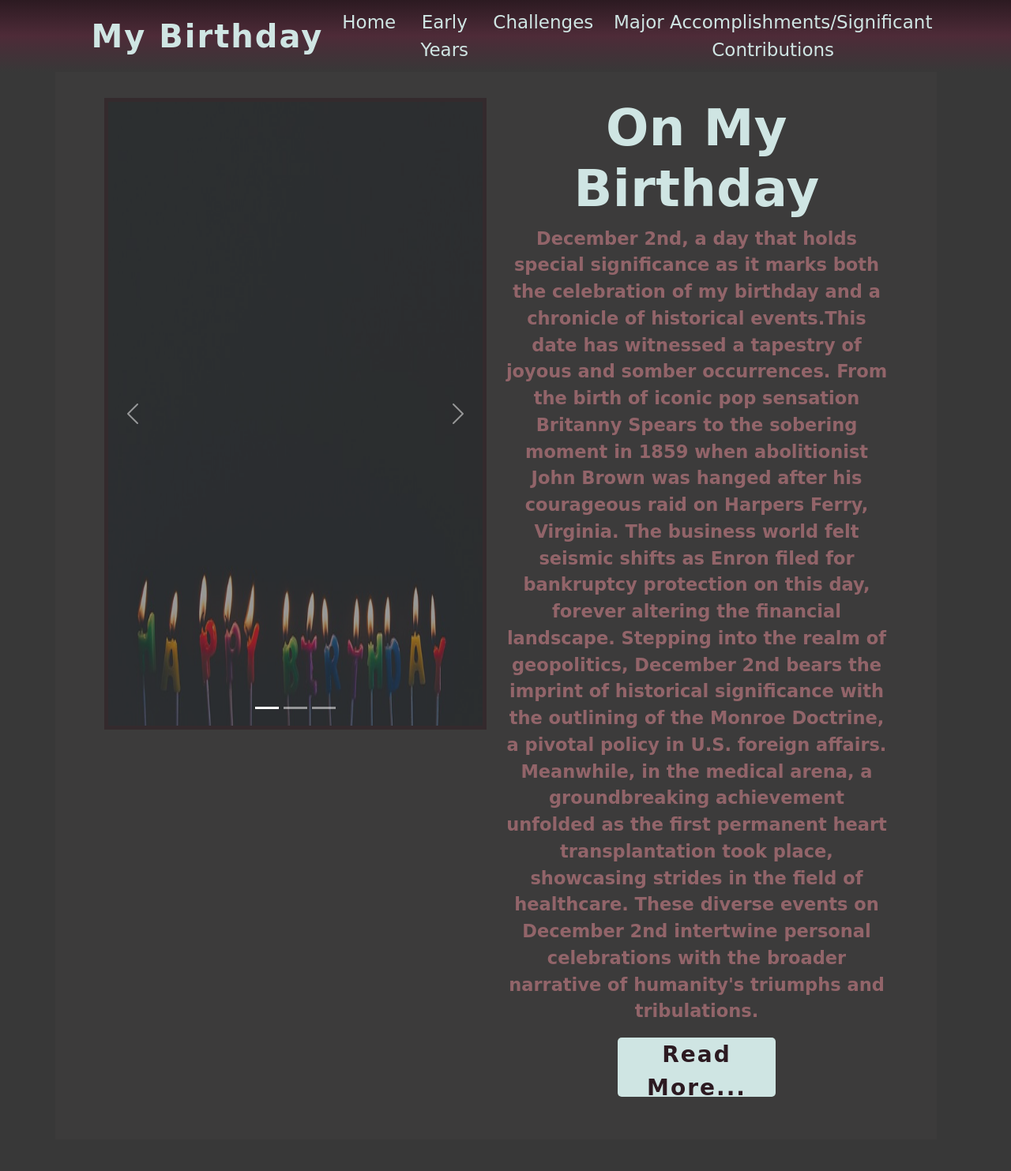
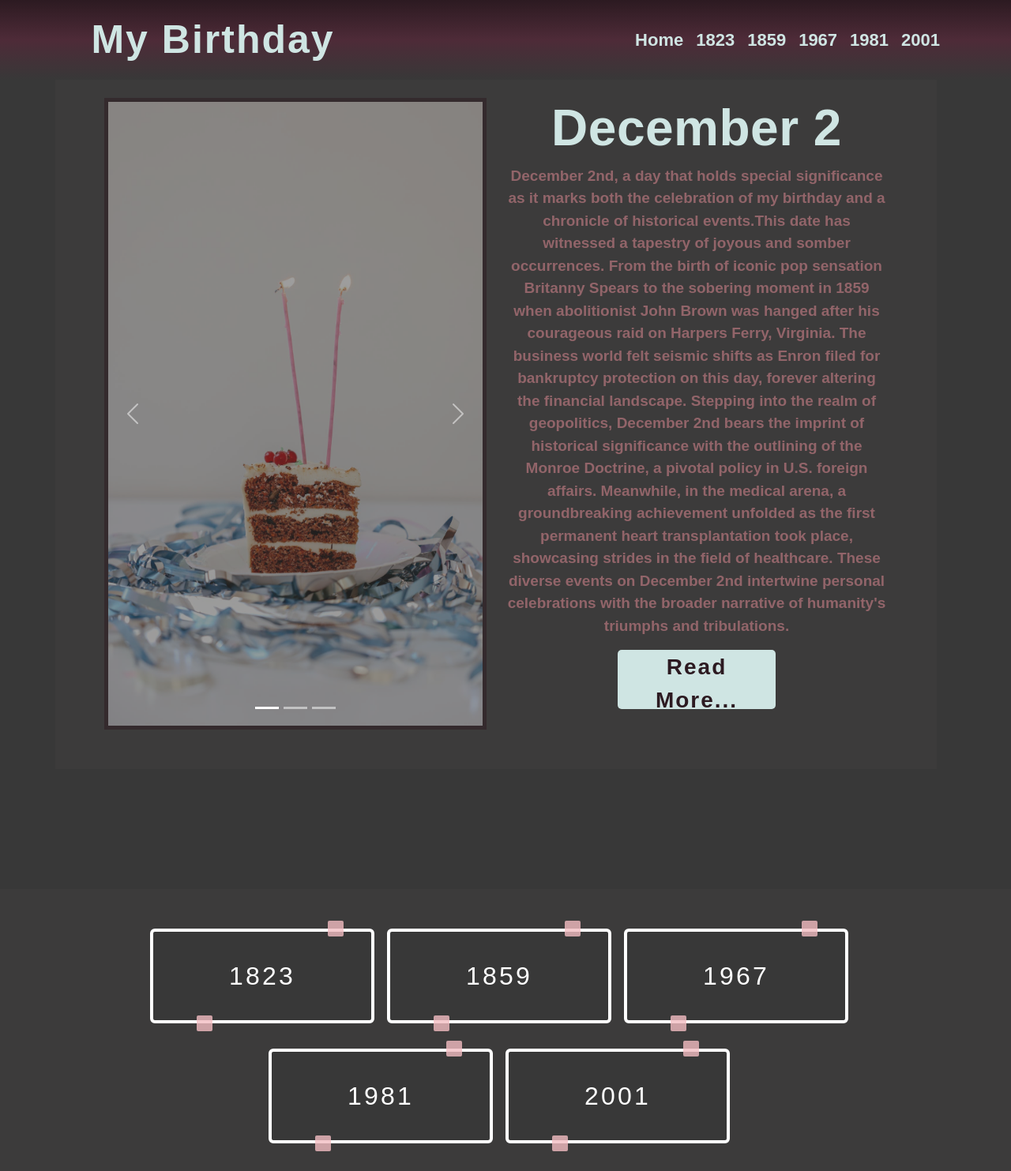
Before and after one commit to Koustubha068/On_My_Birthday_January, a plain HTML site: page index.html in a window 1280 px wide. Shown: the top 1483 px of the page at 79% size. Drawn offline with nearby package versions, Linux system fonts and the light colour scheme; a web font is replaced by a local one.

Commit message:
changes nabar and imgs

```diff
--- a/index.html
+++ b/index.html
@@ -6,6 +6,7 @@
     <title>On My Birthday </title>
     <link rel="preconnect" href="https://fonts.googleapis.com">
 <link rel="preconnect" href="https://fonts.gstatic.com" crossorigin>
+<link rel="stylesheet" href="https://use.typekit.net/igm1whk.css">
 <link rel="stylesheet" href="https://use.fontawesome.com/releases/v5.6.3/css/all.css" integrity="sha384-UHRtZLI+pbxtHCWp1t77Bi1L4ZtiqrqD80Kn4Z8NTSRyMA2Fd33n5dQ8lWUE00s/" crossorigin="anonymous">
 
 <link href="https://fonts.googleapis.com/css2?family=Rouge+Script&display=swap" rel="stylesheet">
@@ -30,15 +31,23 @@
             <a class="nav-link" href="#Home">Home</a>
           </li>
           <li class="nav-item">
-            <a class="nav-link" href="#Early Years">Early Years</a>
+            <a class="nav-link" href="#1823">1823</a>
           </li>
 
           <li class="nav-item">
-            <a class="nav-link" href="#Challenges">Challenges</a>
+            <a class="nav-link" href="#1859">1859</a>
           </li>
 
           <li class="nav-itemS">
-            <a class="nav-link" href="#Major Accomplishments/Significant Contributions">Major Accomplishments/Significant Contributions</a>
+            <a class="nav-link" href="#1967">1967</a>
+          </li>
+
+          <li class="nav-itemS">
+            <a class="nav-link" href="#1981">1981</a>
+          </li>
+
+          <li class="nav-itemS">
+            <a class="nav-link" href="#2001">2001</a>
           </li>
 
 
@@ -51,7 +60,7 @@
 
   <!--end of navbar-->
   <!-- beg of a little about me (before buttons)-->
-  <section id="Challenges">
+  <section id="Home">
     <section class="about" id="about">
       <div class="container">
         <div class="main-txt">
@@ -69,13 +78,13 @@
               </div>
               <div class="carousel-inner">
                 <div class="carousel-item active">
-                  <img src="candles-1835449_640.jpg" class="d-block w-100" alt="balloons">
+                  <img src="pexels-cup-of-couple-8014714.jpg" class="d-block w-100" alt="balloons">
                 </div>
                 <div class="carousel-item">
-                  <img src="champagne-4734176_640.jpg" class="d-block w-100" alt="cake">
+                  <img src="pexels-cup-of-couple-8015242.jpg" class="d-block w-100" alt="cake">
                 </div>
                 <div class="carousel-item">
-                  <img src="pexels-natalie-bond-3371094.jpg" class="d-block w-100" alt="Bday">
+                  <img src="pexels-towfiqu-barbhuiya-11264390.jpg" class="d-block w-100" alt="Bday">
                 </div>
               </div>
               <button class="carousel-control-prev" type="button" data-bs-target="#carouselExampleIndicators" data-bs-slide="prev">
@@ -90,7 +99,7 @@
           </div>
 
           <div class="col-md-6 py-3 py-md-0">
-            <h2 class="him">On My Birthday </h2>
+            <h2 class="him">December 2</h2>
             <p class="Newton">
               December 2nd, a day that holds special significance as it marks both the celebration of my birthday and a chronicle of historical events.This date has witnessed a tapestry of joyous and somber occurrences. From the birth of iconic pop sensation Britanny Spears to the sobering moment in 1859 when abolitionist John Brown was hanged after his courageous raid on Harpers Ferry, Virginia. The business world felt seismic shifts as Enron filed for bankruptcy protection on this day, forever altering the financial landscape. Stepping into the realm of geopolitics, December 2nd bears the imprint of historical significance with the outlining of the Monroe Doctrine, a pivotal policy in U.S. foreign affairs. Meanwhile, in the medical arena, a groundbreaking achievement unfolded as the first permanent heart transplantation took place, showcasing strides in the field of healthcare. These diverse events on December 2nd intertwine personal celebrations with the broader narrative of humanity's triumphs and tribulations.
             </p>
@@ -107,11 +116,12 @@
 <div class ="row px-4">
   <div class="col-lg-12 px-4 ">
   <div class="btnsContainer">
-    <div class="btn "><span>Button</span></div>
-    <div class="btn"><span>Button</span></div>
-    <div class="btn"><span>Button</span></div>
-    <div class="btn"><span>Button</span></div>
-    <div class="btn"><span>Button</span></div>
+   <section id="1823"><div class="btn "><span>1823</span></div></section>
+   <section id="1859"><div class="btn "><span>1859</span></div></section>
+   <section id="1967"><div class="btn "><span>1967</span></div></section>
+   <section id="1981"><div class="btn "><span>1981</span></div></section>
+   <section id="2001"><div class="btn "><span>2001</span></div></section>
+
   </div>
   </div>
 </div>
--- a/style.css
+++ b/style.css
@@ -1,68 +1,78 @@
-body{
+body {
     background-color: rgb(56, 56, 56);
-   display:flex;
-   justify-content:center;
-   align-items:center;
-   flex-direction:column;
-   gap:4rem;
-   min-height:100vh;
-   position:relative;
+    display: flex;
+    justify-content: center;
+    align-items: center;
+    flex-direction: column;
+    gap: 4rem;
+    min-height: 100vh;
+    position: relative;
 
 }
 
 
 
 
-html::-webkit-scrollbar-thumb{
-background:#b2744c;
-}
-html::-webkit-scrollbar-track{
-    background:transparent;
-    border-radius:10px;
-}
-html::webkit-scrollbar{
-    width:10px;
-    height:100px;
+html::-webkit-scrollbar-thumb {
+    background: #b2744c;
 }
 
-.navbar{
-    background-image:linear-gradient(#2c1a21,#4e2b38,rgb(56, 56, 56) );
+html::-webkit-scrollbar-track {
+    background: transparent;
+    border-radius: 10px;
+}
+
+html::webkit-scrollbar {
+    width: 10px;
+    height: 100px;
+}
+
+.navbar {
+    background-image: linear-gradient(#2c1a21, #4e2b38, rgb(56, 56, 56));
     position: fixed;
 
 }
-.navbar-nav-a{
-    font-family: 'Rouge Script', cursive;
-    font-size:18px;
-    text-transform:uppercase;
-    font-weight:bold;
+
+.navbar-nav-a {
+    font-family: "sinete", sans-serif;
+    font-weight: 400;
+    font-style: normal;
 
 }
-.navbar-brand{
-    margin-left:3%;
+
+.navbar-brand {
+    margin-left: 3%;
 }
-.navbar-light .navbar-brand{
-    color:#CFE5E3;
-    font-size:40px;
-    font-weight:bold;
-    letter-spacing:2px;
-    font-family: 'Rouge Script', cursive;
+
+.navbar-light .navbar-brand {
+    color: #CFE5E3;
+    font-size: 50px;
+    font-weight: bold;
+    letter-spacing: 2px;
+    font-family: "sinete", sans-serif;
     font-style: normal;
 }
-.navbar-light .navbar-nav .nav-link{
-    color:#CFE5E3;
-    font-family: 'Rouge Script', cursive;
-    font-size:23px;
+
+.navbar-light .navbar-nav .nav-link {
+    color: #CFE5E3;
+    font-family: "sinete", sans-serif;
+    font-weight: bold;
     font-style: normal;
+    font-size: 22px;
+
 }
-.navbar-nav{
-    text-align:center;
+
+.navbar-nav {
+    text-align: center;
 }
-.nav-link{
-    padding:.2rem 1rem;
-    position:relative;
-    display:inline-block;
+
+.nav-link {
+    padding: .2rem 1rem;
+    position: relative;
+    display: inline-block;
 }
-.nav-link::after{
+
+.nav-link::after {
     content: '';
     position: absolute;
     width: 100%;
@@ -74,105 +84,121 @@ html::webkit-scrollbar{
     transform-origin: bottom right;
     transition: transform 0.25s ease-out;
 }
+
 .nav-link:hover::after {
     transform: scaleX(1);
     transform-origin: bottom left;
 }
-.w-100{
+
+.w-100 {
     height: 100vh
 }
-@media only screen and (max-width:1000px){
-    .navbar-nav.ms-auto{
-        background:rgba(61, 78, 62, 0.8);
-        max-width:100%;
+
+@media only screen and (max-width:1000px) {
+    .navbar-nav.ms-auto {
+        background: rgba(61, 78, 62, 0.8);
+        max-width: 100%;
 
 
     }
-    .navbar-toggler{
-        padding:1px 5px;
+
+    .navbar-toggler {
+        padding: 1px 5px;
         font-size: 18px;
-        line-height:0.3;
-        background:#CFE5E3;
-        margin-right:10%;
+        line-height: 0.3;
+        background: #CFE5E3;
+        margin-right: 10%;
     }
 }
+
 /*beg of a My Bday*/
 
-.row{
-    padding:50px;
+.row {
+    padding: 50px;
     /*margin-top:50px;*/
-    background:rgba(242, 189, 194, 0.02);
-    width:100%;
-    text-align:center;
+    background: rgba(242, 189, 194, 0.02);
+    width: 100%;
+    text-align: center;
 }
-.newton{
-    text-align:center;
-    font-family: 'Rouge Script', cursive;
-    color:#1A1A2A;
+
+.newton {
+    text-align: center;
+    font-family: "sinete", sans-serif;
+    color: #1A1A2A;
 
 }
-.about{
-    margin-top:50px;
+
+.about {
+    margin-top: 50px;
 
 
 }
-.about .icard{
-    border-radius:10px;
+
+.about .icard {
+    border-radius: 10px;
 }
-.about .icard img{
-    border-radius:10px;
+
+.about .icard img {
+    border-radius: 10px;
 
 }
-.about h2{
-    font-weight:600;
-    font-family: 'Rouge Script', cursive;
-    letter-spacing:0.5px;
+
+.about h2 {
+    font-weight: 600;
+    font-family: "sinete", sans-serif;
+    letter-spacing: 0.5px;
 }
-.about p{
-    font-weight:600;
+
+.about p {
+    font-weight: 600;
 }
-#about-btn{
-    width:200px;
-    height:75px;
-    border:1px;
-    border-radius:5px;
+
+#about-btn {
+    width: 200px;
+    height: 75px;
+    border: 1px;
+    border-radius: 5px;
     background: #CFE5E3;
-    color:#2c1a21;
-    letter-spacing:2px;
-    font-weight:550;
-    transition:0.5s ease;
-    cursor:pointer;
-    font-family: 'Rouge Script', cursive;
+    color: #2c1a21;
+    letter-spacing: 2px;
+    font-weight: 550;
+    transition: 0.5s ease;
+    cursor: pointer;
+    font-family: "sinete", sans-serif;
     font-size: 28px;
-    font-weight:bold;
-    justify-content:center;
+    font-weight: bold;
+    justify-content: center;
 }
-.him{
-    color:#CFE5E3;
-    font-family: 'Rouge Script', cursive;
-    font-size:4em;
+
+.him {
+    color: #CFE5E3;
+    font-family: "sinete", sans-serif;
+    font-size: 4em;
 }
-.Newton{
-    color:rgba(168, 111, 117, 0.8);
-    font-family: 'Rouge Script', cursive;
-    font-size:22.5px;
+
+.Newton {
+    color: rgba(168, 111, 117, 0.8);
+    font-family: "sinete", sans-serif;
+    font-size: 19px;
 }
-#about-btn:hover{
-    width:170px;
+
+#about-btn:hover {
+    width: 170px;
 }
-.container{
-    justify-content:center;
-    width:100%;
+
+.container {
+    justify-content: center;
+    width: 100%;
 
 }
 
 
 
-.d-block{
+.d-block {
     opacity: 0.5;
     filter: alpha(opacity=50);
-   border:5px solid #2c1a21;
-    box-shadow:10px 5px 5px rgba(56, 3, 47, 0.4);
+    border: 5px solid #2c1a21;
+    box-shadow: 10px 5px 5px rgba(56, 3, 47, 0.4);
 
 
 }
@@ -181,184 +207,234 @@ html::webkit-scrollbar{
 
 /*end of MyBDay info
 /* start of buttons*/
-.btnsContainer{
-    display:flex;
-    justify-content:space-between;
-    align-items:center;
-    flex-wrap:wrap;
-    width:100%;
-    height:100%;
-    justify-content:center;
+.btnsContainer {
+    display: flex;
+    justify-content: space-between;
+    align-items: center;
+    flex-wrap: wrap;
+    width: 100%;
+    height: 100%;
+    justify-content: center;
 }
-.btn{
-    position:relative;
-    font-size:2rem;
-    text-decoration:none;
-    text-transform:uppercase;
-    letter-spacing:0.2rem;
-    color:white;
-    background:rgb(56, 56, 56);
-    border:4px solid white;
-    padding:2rem 6rem;
-    cursor:pointer;
-    margin-bottom:2rem;
-    margin-right:1rem;
+
+.btn {
+    position: relative;
+    font-size: 2rem;
+    text-decoration: none;
+    text-transform: uppercase;
+    letter-spacing: 0.2rem;
+    color: white;
+    background: rgb(56, 56, 56);
+    border: 4px solid white;
+    padding: 2rem 6rem;
+    cursor: pointer;
+    margin-bottom: 2rem;
+    margin-right: 1rem;
+    font-family: "sinete", sans-serif;
 }
-.btn span{
-    position:relative;
-    z-index:1;
+
+.btn span {
+    position: relative;
+    z-index: 1;
 
 }
-.btn:nth-child(1):hover{
-    border-color:rgba(242, 189, 194, 0.8);
-    color:rgba(242, 189, 194, 0.8);
-    box-shadow:0 0 0 rgba(242, 189, 194, 0.8);
-    animation:box 3s infinite;
-}
-.btn:nth-child(2):hover{
+
+.btn:nth-child(1):hover {
     border-color: rgba(242, 189, 194, 0.8);
     color: rgba(242, 189, 194, 0.8);
-    box-shadow:0 0 0  rgba(242, 189, 194, 0.8);
-    animation:box 3s infinite;
+    box-shadow: 0 0 0 rgba(242, 189, 194, 0.8);
+    animation: box 3s infinite;
 }
-.btn:nth-child(3):hover{
+
+.btn:nth-child(2):hover {
     border-color: rgba(242, 189, 194, 0.8);
     color: rgba(242, 189, 194, 0.8);
-    box-shadow:0 0 0  rgba(242, 189, 194, 0.8);
-    animation:box 3s infinite;
-}
-.btn:nth-child(4):hover{
-    border-color:rgba(242, 189, 194, 0.8);
-    color:rgba(242, 189, 194, 0.8);
-    box-shadow:0 0 0 rgba(242, 189, 194, 0.8);
-    animation:box 3s infinite;
-}
-.btn:nth-child(5):hover{
-    border-color:rgba(242, 189, 194, 0.8);
-    color:rgba(242, 189, 194, 0.8);
-    box-shadow:0 0 0 rgba(242, 189, 194, 0.8);
-    animation:box 3s infinite;
+    box-shadow: 0 0 0 rgba(242, 189, 194, 0.8);
+    animation: box 3s infinite;
 }
 
-@keyframes box{
-    0%{
-        box-shadow:rgb(56, 56, 56);
+.btn:nth-child(3):hover {
+    border-color: rgba(242, 189, 194, 0.8);
+    color: rgba(242, 189, 194, 0.8);
+    box-shadow: 0 0 0 rgba(242, 189, 194, 0.8);
+    animation: box 3s infinite;
 }
-    50%{
+
+.btn:nth-child(4):hover {
+    border-color: rgba(242, 189, 194, 0.8);
+    color: rgba(242, 189, 194, 0.8);
+    box-shadow: 0 0 0 rgba(242, 189, 194, 0.8);
+    animation: box 3s infinite;
+}
+
+.btn:nth-child(5):hover {
+    border-color: rgba(242, 189, 194, 0.8);
+    color: rgba(242, 189, 194, 0.8);
+    box-shadow: 0 0 0 rgba(242, 189, 194, 0.8);
+    animation: box 3s infinite;
+}
+
+@keyframes box {
+    0% {
+        box-shadow: rgb(56, 56, 56);
+    }
+
+    50% {
         box-shadow: 0 0 27px;
     }
-    100%{
-        box-shadow:rgb(56, 56, 56);
+
+    100% {
+        box-shadow: rgb(56, 56, 56);
     }
 }
-.btn:before{
-    content:"";
-    width:20px;
-    height:20px;
-    /*background-color:rgba(242, 189, 194, 0.8);*//*temporary*/
-    position:absolute;
-    left:80%;
-    top:-15%;
-    transform:translate(0%,15%);
-    transition:left 1s ease;
+
+.btn:before {
+    content: "";
+    width: 20px;
+    height: 20px;
+    /*background-color:rgba(242, 189, 194, 0.8);*/
+    /*temporary*/
+    position: absolute;
+    left: 80%;
+    top: -15%;
+    transform: translate(0%, 15%);
+    transition: left 1s ease;
 }
-.btn:after{
-    content:"";
-    width:20px;
-    height:20px;
+
+.btn:after {
+    content: "";
+    width: 20px;
+    height: 20px;
     /* background-color:rgba(242, 189, 194, 0.8);*/
-    position:absolute;
-    left:20%;
-    top:115%;
-    transform:translate(0%,-115%);
-    transition:left 1s ease;
+    position: absolute;
+    left: 20%;
+    top: 115%;
+    transform: translate(0%, -115%);
+    transition: left 1s ease;
 
 }
-.btn:nth-child(1)::before{
-background-color:rgba(242, 189, 194, 0.8);
-border-radius:2px;
-}
-.btn:nth-child(1)::after{
-    background-color:rgba(242, 189, 194, 0.8);
-    border-radius:2px;
+
+.btn:nth-child(1)::before {
+    background-color: rgba(242, 189, 194, 0.8);
+    border-radius: 2px;
 }
 
-.btn:nth-child(2)::before{
-    background-color:rgba(242, 189, 194, 0.8);
-    border-radius:50px;
-    }
-.btn:nth-child(2)::after{
-        background-color:rgba(242, 189, 194, 0.8);
-        border-radius:50px;
+.btn:nth-child(1)::after {
+    background-color: rgba(242, 189, 194, 0.8);
+    border-radius: 2px;
 }
 
-.btn:nth-child(3)::before{
-    width:0;
-    height:0;
-    border-left:12px solid transparent;
-    border-right:12px solid transparent;
-    border-bottom:24px solid rgba(242, 189, 194, 0.8);
-    top:-17.5%;
-        }
-.btn:nth-child(3)::after{
-    width:0;
-    height:0;
-    border-left:12px solid transparent;
-    border-right:12px solid transparent;
-    border-bottom:24px solid rgba(242, 189, 194, 0.8);
-    top:117.5%;
+.btn:nth-child(2)::before {
+    background-color: rgba(242, 189, 194, 0.8);
+    border-radius: 50px;
 }
 
-.btn:nth-child(4)::before{
-            background-color:rgba(242, 189, 194, 0.8);
-            border-radius:2px;
-            width:25px;
-            height:10px;
-            top:-9%;
+.btn:nth-child(2)::after {
+    background-color: rgba(242, 189, 194, 0.8);
+    border-radius: 50px;
 }
-.btn:nth-child(4)::after{
-    background-color:rgba(242, 189, 194, 0.8);
-    border-radius:2px;
-    width:25px;
-    height:10px;
-    top:108%;
+
+.btn:nth-child(3)::before {
+    width: 0;
+    height: 0;
+    border-left: 12px solid transparent;
+    border-right: 12px solid transparent;
+    border-bottom: 24px solid rgba(242, 189, 194, 0.8);
+    top: -17.5%;
 }
- .btn:nth-child(5)::before{
-    background-color:rgba(242, 189, 194, 0.8);
-    border-radius:2px;
+
+.btn:nth-child(3)::after {
+    width: 0;
+    height: 0;
+    border-left: 12px solid transparent;
+    border-right: 12px solid transparent;
+    border-bottom: 24px solid rgba(242, 189, 194, 0.8);
+    top: 117.5%;
 }
-        .btn:nth-child(5)::after{
-            background-color:rgba(242, 189, 194, 0.8);
-            border-radius:2px;
+
+.btn:nth-child(4)::before {
+    background-color: rgba(242, 189, 194, 0.8);
+    border-radius: 2px;
+    width: 25px;
+    height: 10px;
+    top: -9%;
+}
+
+.btn:nth-child(4)::after {
+    background-color: rgba(242, 189, 194, 0.8);
+    border-radius: 2px;
+    width: 25px;
+    height: 10px;
+    top: 108%;
+}
+
+.btn:nth-child(5)::before {
+    background-color: rgba(242, 189, 194, 0.8);
+    border-radius: 2px;
+}
+
+.btn:nth-child(5)::after {
+    background-color: rgba(242, 189, 194, 0.8);
+    border-radius: 2px;
 }
 
 
 
 
-.btn:hover::before{
-    left:85%;
-    animation:rotateTop 3s infinite;
-
-}
-.btn:hover::after{
-    left:15%;
-    animation:rotateBottom 3s infinite;
-}
-@keyframes rotateTop{
-    0%{transform:translate(0,15%) rotate(0deg);}
-    25%{transform:translate(0,15%) rotate(90deg);}
-    50%{transform:translate(0,15%) rotate(180deg);}
-    75%{transform:translate(0,15%) rotate(270deg);}
-    100%{transform:translate(0,15%) rotate(360deg);}
+.btn:hover::before {
+    left: 85%;
+    animation: rotateTop 3s infinite;
 
 }
 
-@keyframes rotateBottom{
-        0%{transform:translate(0,-115%) rotate(0deg);}
-        25%{transform:translate(0,-115%) rotate(-90deg);}
-        50%{transform:translate(0,-115%) rotate(-180deg);}
-        75%{transform:translate(0,-115%) rotate(-270deg);}
-        100%{transform:translate(0,-115%) rotate(-360deg);}
+.btn:hover::after {
+    left: 15%;
+    animation: rotateBottom 3s infinite;
+}
+
+@keyframes rotateTop {
+    0% {
+        transform: translate(0, 15%) rotate(0deg);
+    }
+
+    25% {
+        transform: translate(0, 15%) rotate(90deg);
+    }
+
+    50% {
+        transform: translate(0, 15%) rotate(180deg);
+    }
+
+    75% {
+        transform: translate(0, 15%) rotate(270deg);
+    }
+
+    100% {
+        transform: translate(0, 15%) rotate(360deg);
+    }
+
+}
+
+@keyframes rotateBottom {
+    0% {
+        transform: translate(0, -115%) rotate(0deg);
+    }
+
+    25% {
+        transform: translate(0, -115%) rotate(-90deg);
+    }
+
+    50% {
+        transform: translate(0, -115%) rotate(-180deg);
+    }
+
+    75% {
+        transform: translate(0, -115%) rotate(-270deg);
+    }
+
+    100% {
+        transform: translate(0, -115%) rotate(-360deg);
+    }
 
 }
 
```
Also changed, not shown: pexels-cup-of-couple-8014714.jpg (added), pexels-cup-of-couple-8015242.jpg (added), pexels-towfiqu-barbhuiya-11264390.jpg (added). Lines whose indentation alone changed are shown as unchanged.
